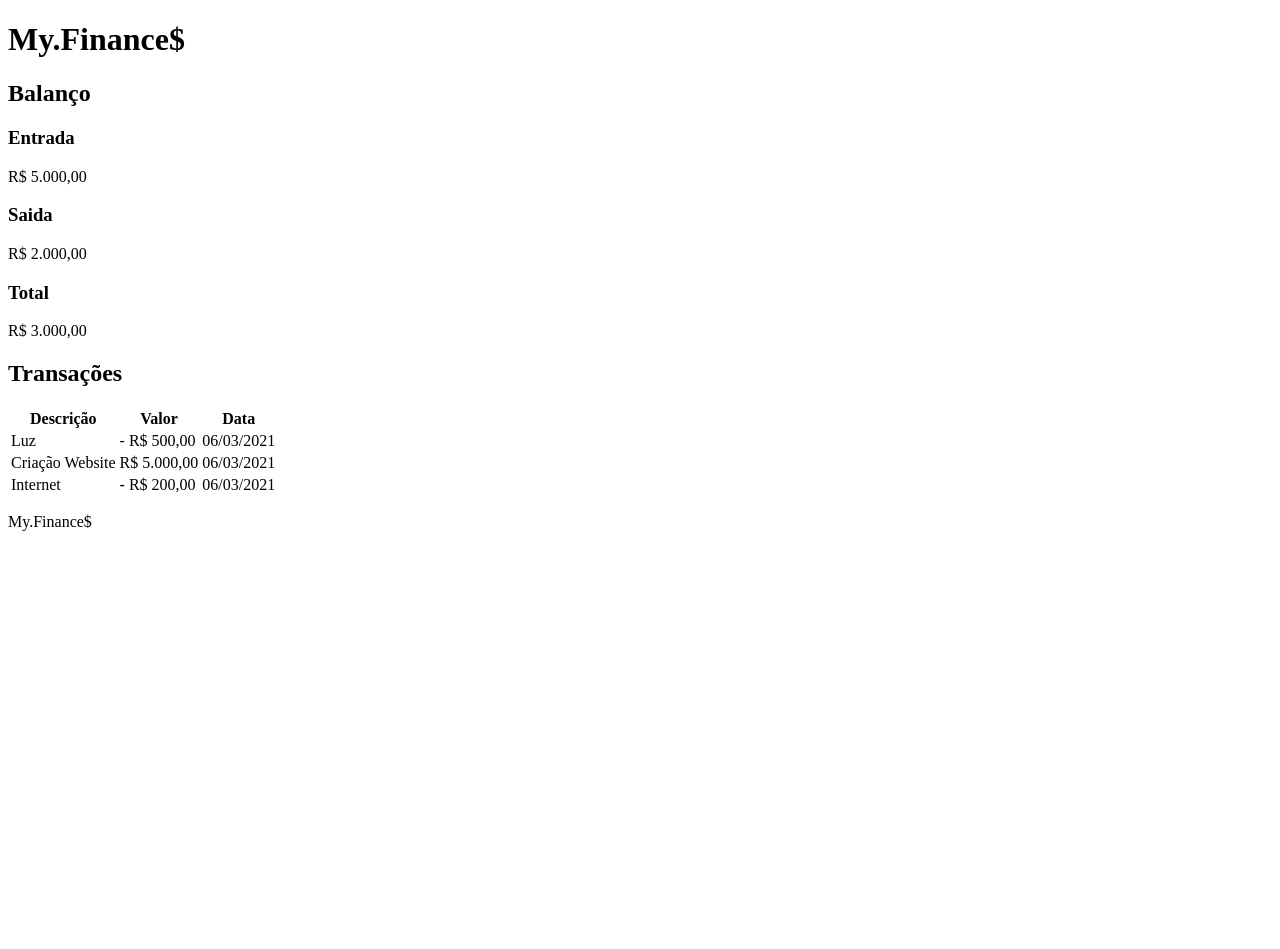
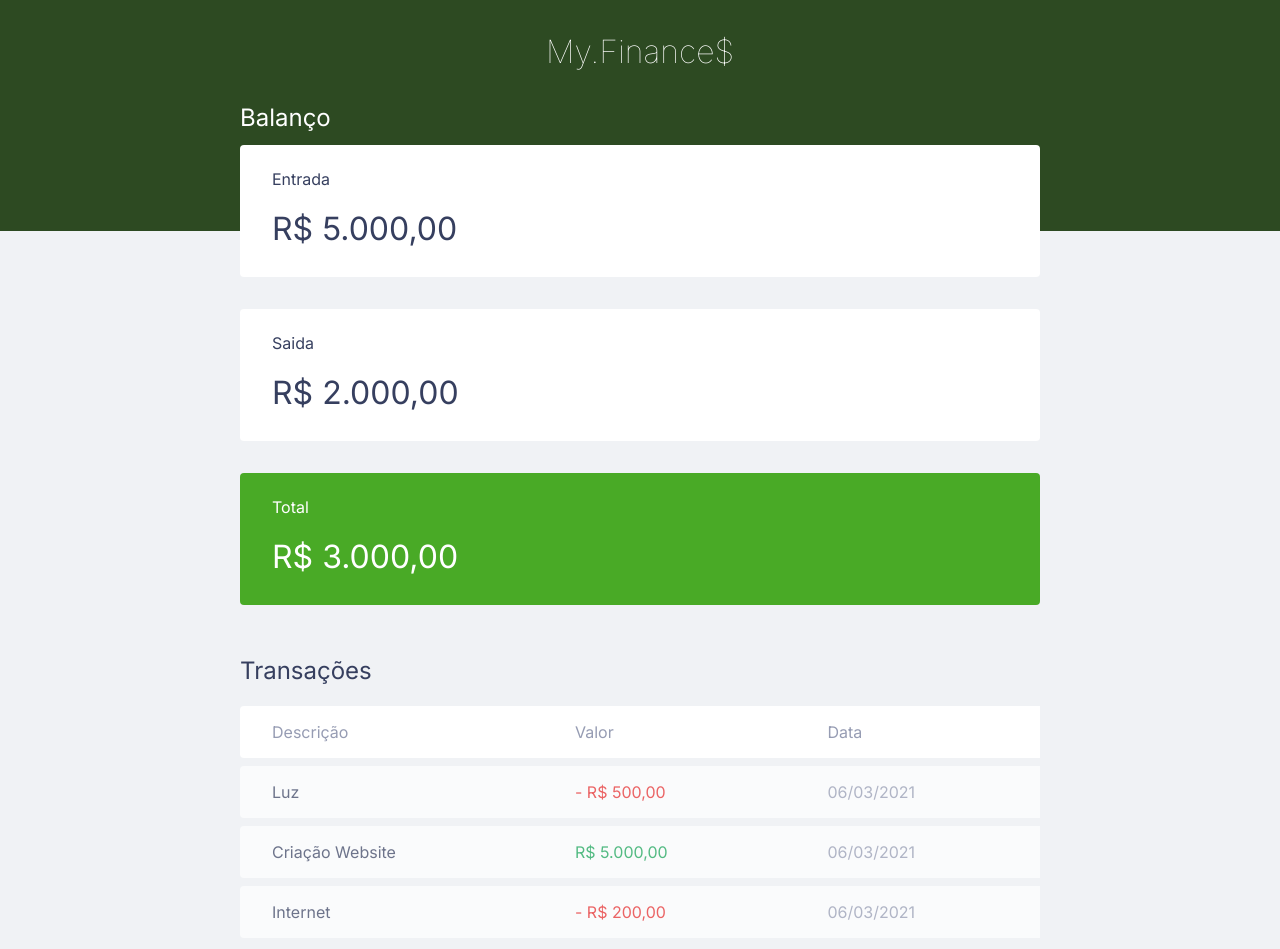
Before and after one commit to WallaceJunior1409/My_Finance-, a plain HTML site: page index.html in a window 1280 px wide. Shown: the top 949 px of the page. Before the commit the page ends 800 px from the top, so only its background shows below. Drawn offline with Linux system fonts and the light colour scheme.

Commit message:
Base : html - css

```diff
--- a/index.html
+++ b/index.html
@@ -4,7 +4,14 @@
   <meta charset="UTF-8">
   <meta http-equiv="X-UA-Compatible" content="IE=edge">
   <meta name="viewport" content="width=device-width, initial-scale=1.0">
+
+  <link rel = "preconnect" href = "https://fonts.gstatic.com">
+  <link href="https://fonts.googleapis.com/css2?family=Inter:wght@100;200;300;400;500;600;700&family=Raleway:ital,wght@0,100;0,200;0,300;0,400;0,700;1,100;1,200;1,300;1,400;1,700&family=Roboto:ital,wght@0,100;0,300;0,400;0,500;0,700;1,100;1,300;1,400&display=swap" rel="stylesheet">
+
+  <link rel="stylesheet" href="./style.css">
+
   <title>My.Finance$</title>
+
 </head>
 <body>
 
@@ -12,7 +19,7 @@
     <h1 id="logo">My.Finance$</h1>
   </header>
 
-  <main>
+  <main class="container">
     <section id="balance">
       <h2>Balanço</h2>
 
@@ -26,7 +33,7 @@
         <p>R$ 2.000,00</p>
       </div>
 
-      <div class="card">
+      <div class="card total">
         <h3>Total</h3>
         <p>R$ 3.000,00</p>
       </div>
@@ -45,28 +52,28 @@
         </thead>
         <tbody>
           <tr>
-            <td>Luz</td>
-            <td>- R$ 500,00</td>
-            <td>06/03/2021</td>
+            <td class="description">Luz</td>
+            <td class="expense">- R$ 500,00</td>
+            <td class="date">06/03/2021</td>
           </tr>
 
           <tr>
-            <td>Criação Website</td>
-            <td>R$ 5.000,00</td>
-            <td>06/03/2021</td>
+            <td class="description">Criação Website</td>
+            <td class="income">R$ 5.000,00</td>
+            <td class="date">06/03/2021</td>
           </tr>
 
           <tr>
-            <td>Internet</td>
-            <td>- R$ 200,00</td>
-            <td>06/03/2021</td>
+            <td class="description">Internet</td>
+            <td class="expense">- R$ 200,00</td>
+            <td class="date">06/03/2021</td>
           </tr>
         </tbody>
       </table>
     </section>
   </main>
 
-  <footer>
+  <footer >
     <p>My.Finance$</p>
   </footer>
 </body>
--- /dev/null
+++ b/style.css
@@ -0,0 +1,138 @@
+/* ------- Global ------- */
+:root {
+  --dark-blue:#363f5f;
+}
+
+* {
+  margin: 0;
+  padding: 0;
+  box-sizing: border-box;
+}
+
+body {
+  background: #f0f2f5;
+  font-family: 'Inter', sans-serif;
+}
+
+.container {
+  width: min(90vw, 800px);
+  margin: auto;
+}
+
+/* ------- Title ------- */
+h2 {
+  margin-top: 3.2rem;
+  margin-bottom: 0.8rem;
+  color: var(--dark-blue);
+
+  font-weight: normal;
+}
+
+
+/* ------- Header ------- */
+header {
+  background: #2d4a22;
+  padding: 2rem 0 10rem;
+  text-align: center;
+}
+
+#logo {
+  color: #fff;
+  font-weight: 100;
+}
+
+/* ------- Balance ------- */
+#balance {
+  margin-top: -8rem;
+}
+
+#balance h2 {
+  color: white;
+  margin-top: 0;
+}
+
+
+/* ------- Cards ------- */
+
+.card {
+  background: white;
+  padding: 1.5rem 2rem;
+  border-radius: 0.25rem;
+
+  margin-bottom: 2rem;
+
+  color: var(--dark-blue);
+}
+
+.card h3 {
+  font-weight: normal;
+  font-size: 1rem;
+}
+
+.card p {
+  font-size: 2rem;
+  line-height: 3rem;
+
+  margin-top: 1rem;
+}
+
+.card.total {
+  background: #49aa26;
+  color: white;
+}
+
+/* ------- Footer ------- */
+#data-table {
+  width: 100%;
+  border-spacing: 0 0.5rem;
+  color: #969cb3;
+}
+
+table thead tr th:first-child,
+table tbody tr td:first-child {
+  border-radius: 0.25rem 0 0 0.25rem;
+}
+
+table tbody tr {
+  opacity: 0.7;
+}
+
+table tbody tr:hover {
+  opacity: 1;
+}
+
+table thead th {
+  background: white;
+
+  font-weight: normal;
+  padding: 1rem 2rem;
+
+  text-align: left;
+}
+
+table tbody td {
+  background: white;
+
+  padding: 1rem 2rem;
+
+}
+
+td.description {
+  color: var(--dark-blue);
+}
+
+td.income {
+  color: #12a454;
+}
+
+td.expense {
+  color: #e92929;
+}
+
+/* ------- Footer ------- */
+footer {
+  text-align: center;
+  padding: 4rem 0 2rem;
+  color: var(--dark-blue);
+  opacity: 0.6;
+}
```
